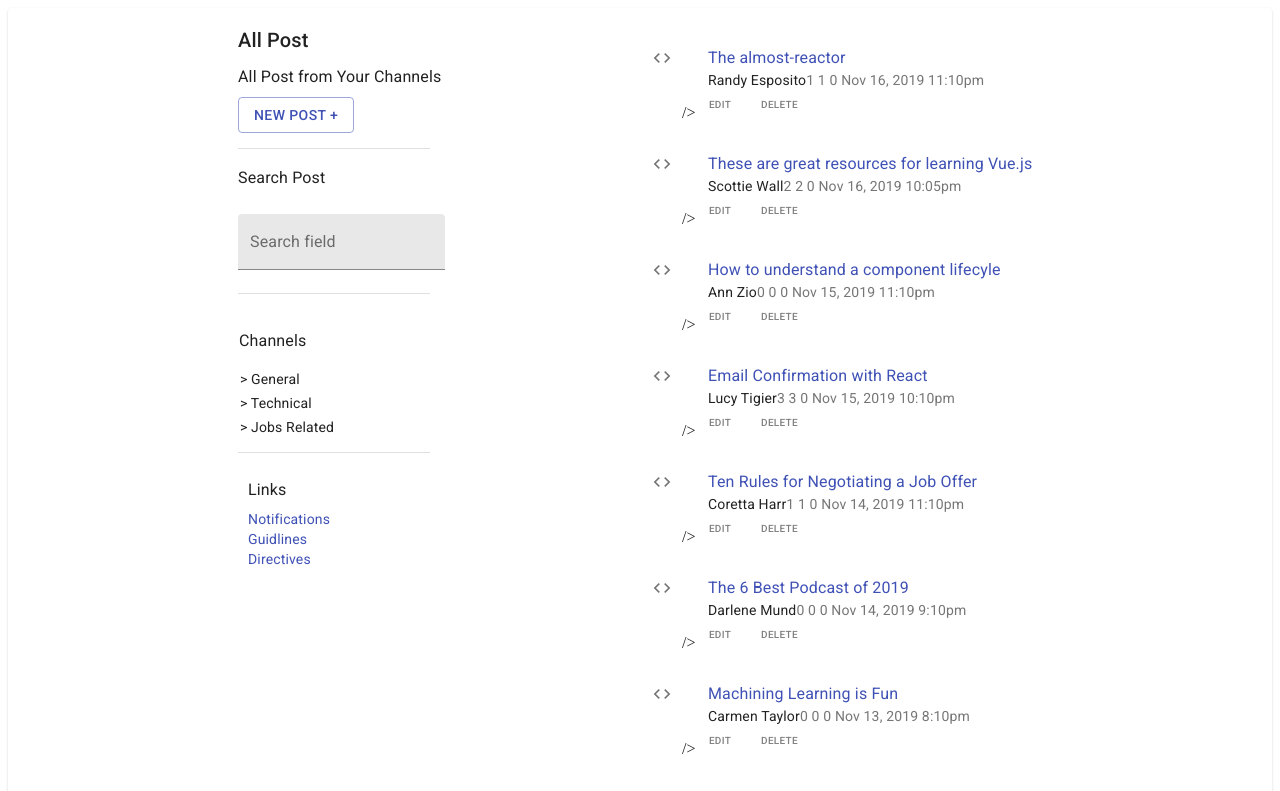
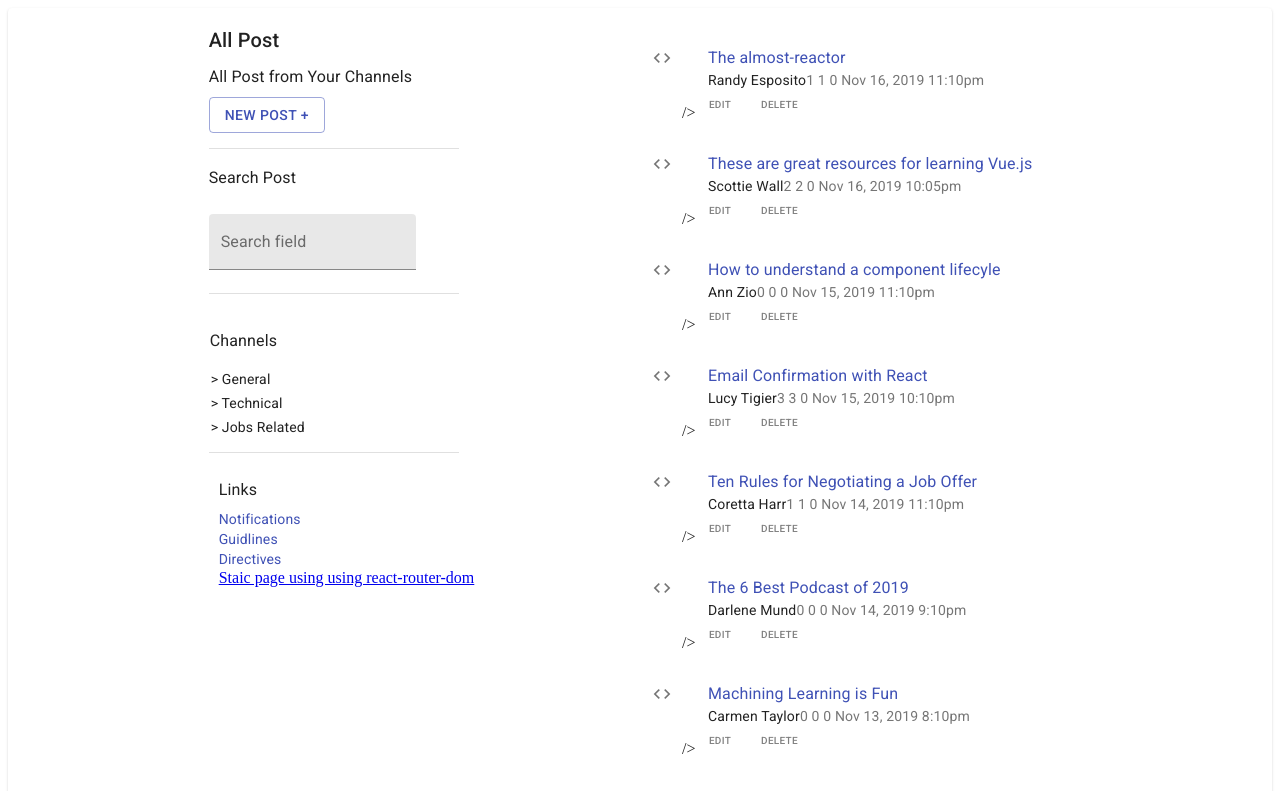
Before and after one commit to pdariusv/howdy-group-project, a React (Create React App) app: page / in a window 1280 px wide. Shown: the top 791 px of the page. Built offline with nearby package versions, Linux system fonts and the light colour scheme.

Commit message:
Static page using react-router-dom

```diff
--- a/src/components/Forum/Links.js
+++ b/src/components/Forum/Links.js
@@ -2,7 +2,7 @@
 /* eslint-disable jsx-a11y/anchor-is-valid */
 import React from "react";
 import { Box,  styled, Link, Typography } from "@material-ui/core";
-
+import {Link as Lien} from "react-router-dom"
 
 //would be good to know what this stuff does.
 // const useStyles = makeStyles(theme => ({
@@ -72,6 +72,11 @@ export default function Links() {
         Directives
       </Link>
       </div>
+      <div>
+        <Lien to="/StaticPage">
+          Staic page using using react-router-dom
+        </Lien>
+      </div>
     </MyBox>
   );
 }
```
